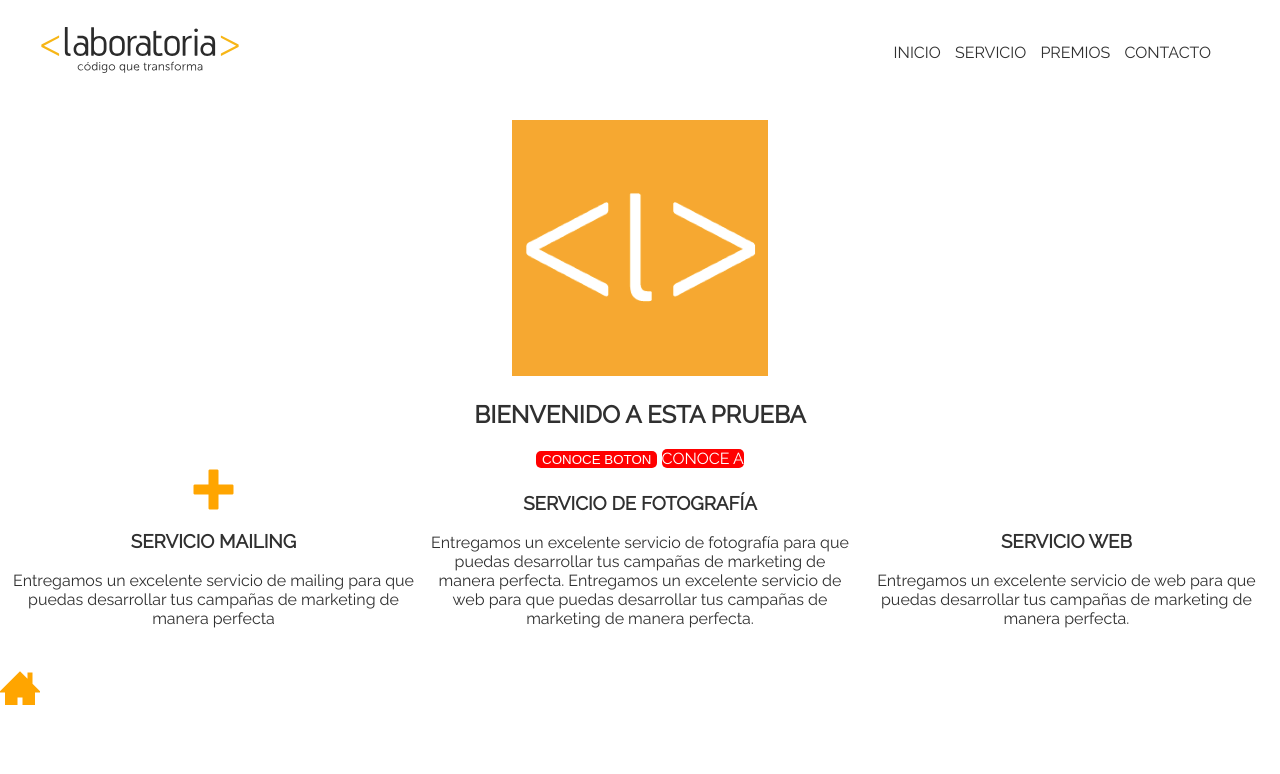
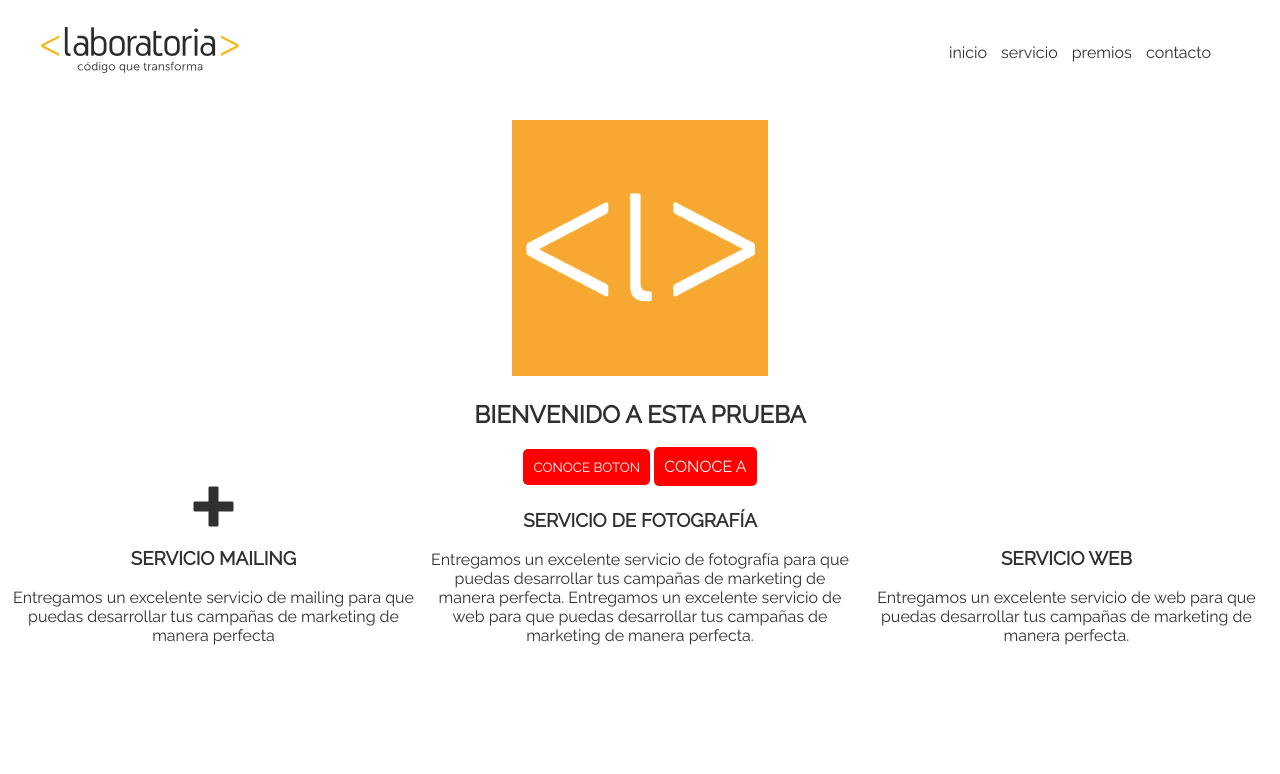
Before and after one commit to YolandaVenturaChz/triptico-plus, a plain HTML site: page index.html in a window 1280 px wide. Drawn offline with Linux system fonts and the light colour scheme; files whose address does not match are found by name.

Commit message:
mas arreglos

```diff
--- a/css/main.css
+++ b/css/main.css
@@ -32,62 +32,50 @@ a{
   .logo-header{
     width: 200px;
   }
-
+  .box-header{
+    display: inline-block;
+  }
+  logo-square {
+    width: 100px;
+  }
+  section{
+    text-align: center;
+  }
+  [class^="icon-"], [class*=" icon-"]{
+  font-size: 40px;
+  transition: 5s;
+  }
   header{
     position: relative;
   }
+  li:hover,[class^="icon-"]:hover, [class*=" icon-"]:hover{
+    color:red;
+  }
+  footer{
+    background-color: #3030303;
+    color:#ffff;
+    padding: 5px;
+    text-align: center;
+  }
 
-  nav{
+  .btn{
+    background-color: red;
+    border: none;
+    border-radius: 5px;
+    color: #ffff;
+    font-family: inherit;
+    padding: 10px;
+   }
+
+   .btn:hover{
+     background-color: orange;
+   }
+   nav{
   position: absolute;
     right: 5%; /*float: right;*/
     top:50%;
     transform: translateY(-50%);
   }
-
-li a{
-    color:inherit;
-    text-decoration: none;
-  }
-
-li.hover{
-  color: #8987;
-}
-
-
-.box-header{
-  display: inline-block;
- text-transform: uppercase;
-}
-
 header h1{
   color:red;
 }
-
-
-
-.logo-square-img {
-  width: 100px;
-}
-section{
-  text-align: center;
-}
-
-[class^="icon-"], [class*=" icon-"]{
-font-size: 40px;
-color: orange;
-transition: 5s;
-}
-[class^="icon-"]:hover, [class*=" icon-"]:hover{
-  color:red;
-
-}
-footer{
-  background-color: #3030303;
-  color:#ffff;
-}
-.btn{
-  background-color: red;
-  border: none;
-  border-radius: 5px;
-  color: #ffff;
-}
```
